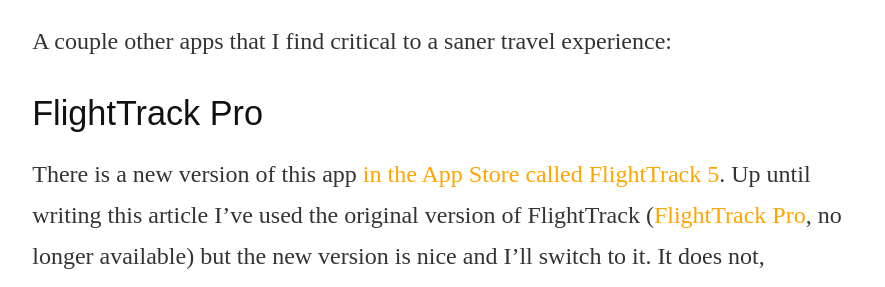
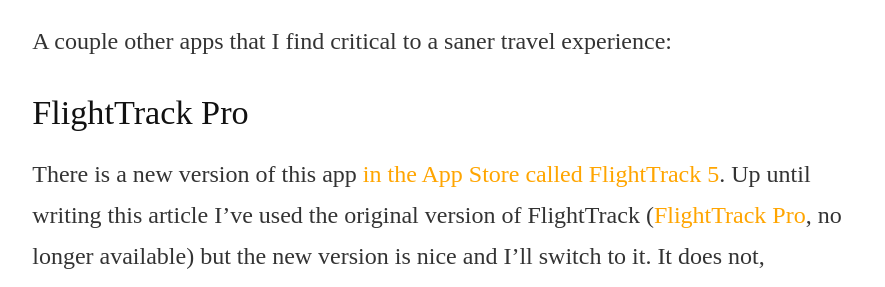
Before and after one commit to ryanirelan/ryanirelan.github.io, a Jekyll site: the page built from _posts/2014-04-02-travel-tips-apps-2014-1.markdown, in a window 1280 px wide. Shown: the part 3115-3402 px from the top of the page, without its empty margins (197-1082 px from the left). Built offline with Jekyll 4.4.1, drawn with Linux system fonts in a browser that asks for light colours; nearby versions of some CDN libraries; some web fonts are replaced.

Commit message:
Update screen.css

```diff
--- a/stylesheets/screen.css
+++ b/stylesheets/screen.css
@@ -81,7 +81,9 @@
   width: 50%;
   margin-left: 25%;
   font-size: 0.618em;
-  font-family: "myriad-pro-condensed",sans-serif;
+  font-family: 'Tungsten A', 'Tungsten B';
+  font-weight: 400;
+  font-style: normal;
   text-transform: uppercase;
   text-align: center;
   letter-spacing: 1px; }
@@ -154,10 +156,11 @@
 
 #content article h4 {
   font-size: 1.426em;
-  font-weight: 100;
   color: #111;
   margin: 1em 0 0 0;
-  font-family: "myriad-pro-condensed",sans-serif; }
+  font-family: 'Whitney A', 'Whitney B';
+  font-weight: 400;
+  font-style: normal; }
 
 #content article p {
   font-size: 1em;
@@ -188,10 +191,12 @@
 
 #recent-entries h4 {
   font-size: 1em;
-  font-weight: 200;
+  /*font-weight: 200;*/
   text-transform: uppercase;
   letter-spacing: 2px;
-  font-family: "myriad-pro-condensed",sans-serif; }
+  font-family: 'Whitney A', 'Whitney B';
+  font-weight: 400;
+  font-style: normal; }
 
 #recent-entries ul {
   margin-top: 15px;
@@ -240,10 +245,12 @@
 
 #search h4 {
   font-size: 1em;
-  font-weight: 200;
+  /*font-weight: 200;*/
   text-transform: uppercase;
   letter-spacing: 2px;
-  font-family: "myriad-pro-condensed",sans-serif;
+  font-family: 'Whitney A', 'Whitney B';
+  font-weight: 400;
+  font-style: normal;
   margin-bottom: 15px; }
 
 #content article h2.linked-post {
```
